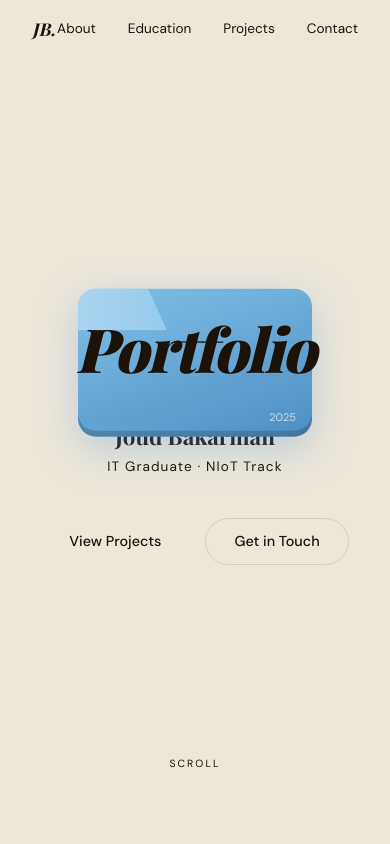
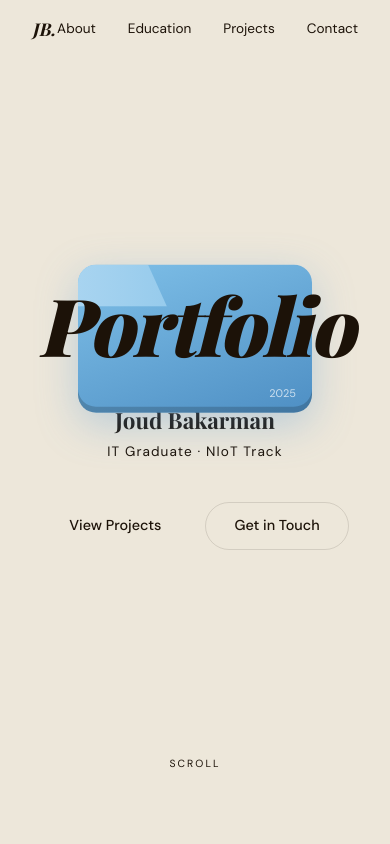
Before and after one commit to joudnaif/portfolio, a React (Vite) app: page / in a window 390 px wide. Shown: the top 844 px of the page. Built offline with nearby package versions, Linux system fonts and the light colour scheme; a web font is replaced by a local one.

Commit message:
Update portfolio

```diff
--- a/src/app/components/HeroSection.tsx
+++ b/src/app/components/HeroSection.tsx
@@ -2,7 +2,8 @@
 
 export function HeroSection() {
   return (
-    <section className="relative min-h-screen flex flex-col items-center justify-center overflow-hidden px-6 pt-28 md:pt-16 pb-24">      {/* Scattered desktop icons — hidden on mobile to avoid overlap */}
+    <section className="relative min-h-screen flex flex-col items-center justify-center overflow-hidden px-6 pt-16 pb-24">
+      {/* Scattered desktop icons — hidden on mobile to avoid overlap */}
       <div className="hidden sm:block absolute inset-0 pointer-events-none select-none">
         <motion.div
           initial={{ opacity: 0, y: 20 }}
@@ -120,7 +121,7 @@
             style={{
               fontFamily: "'Playfair Display', serif",
               fontWeight: 900,
-              fontSize: "clamp(3.8rem, 13vw, 14rem)",
+              fontSize: "clamp(5rem, 16vw, 14rem)",
               lineHeight: 0.9,
               letterSpacing: "-0.03em",
               fontStyle: "italic",
```
